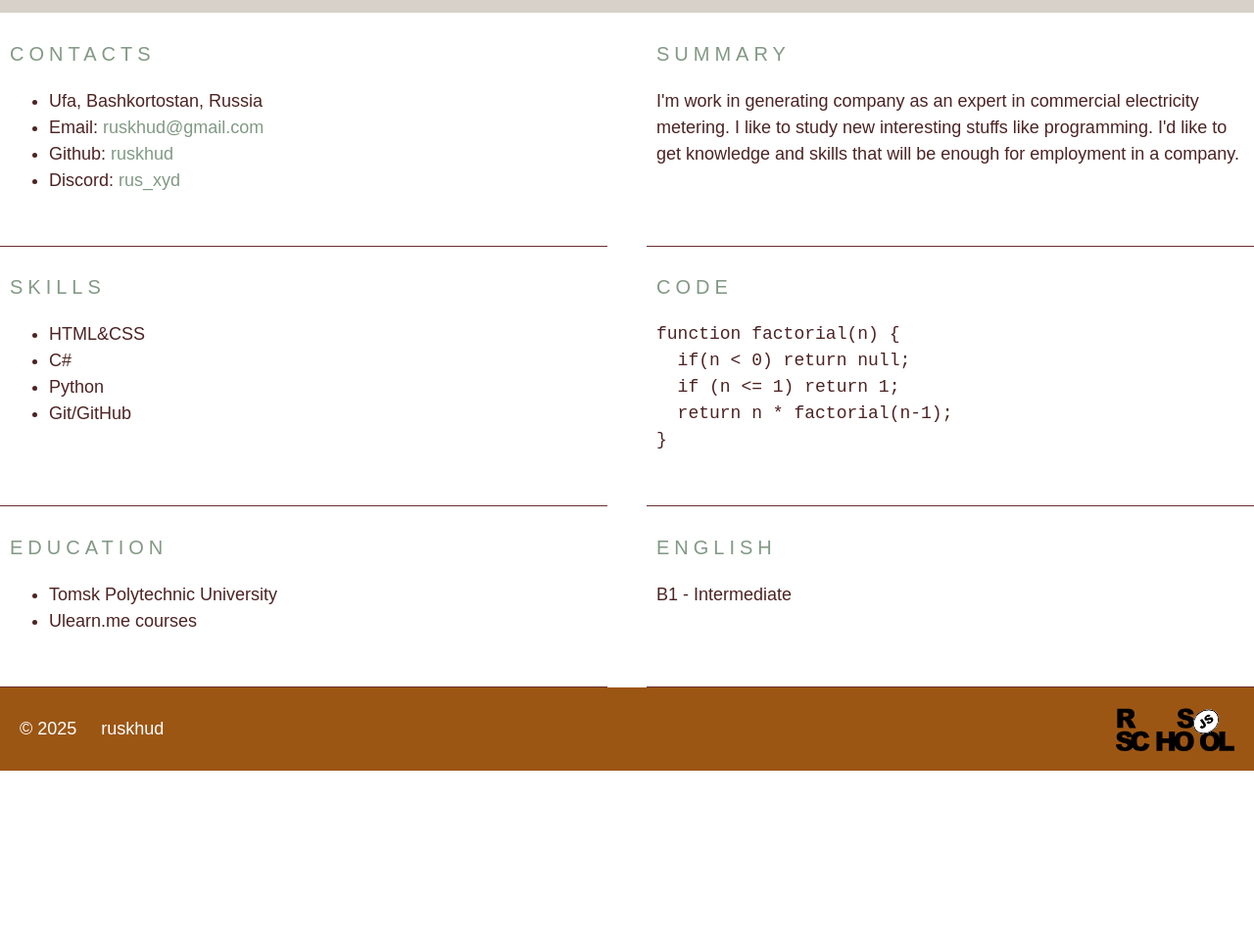
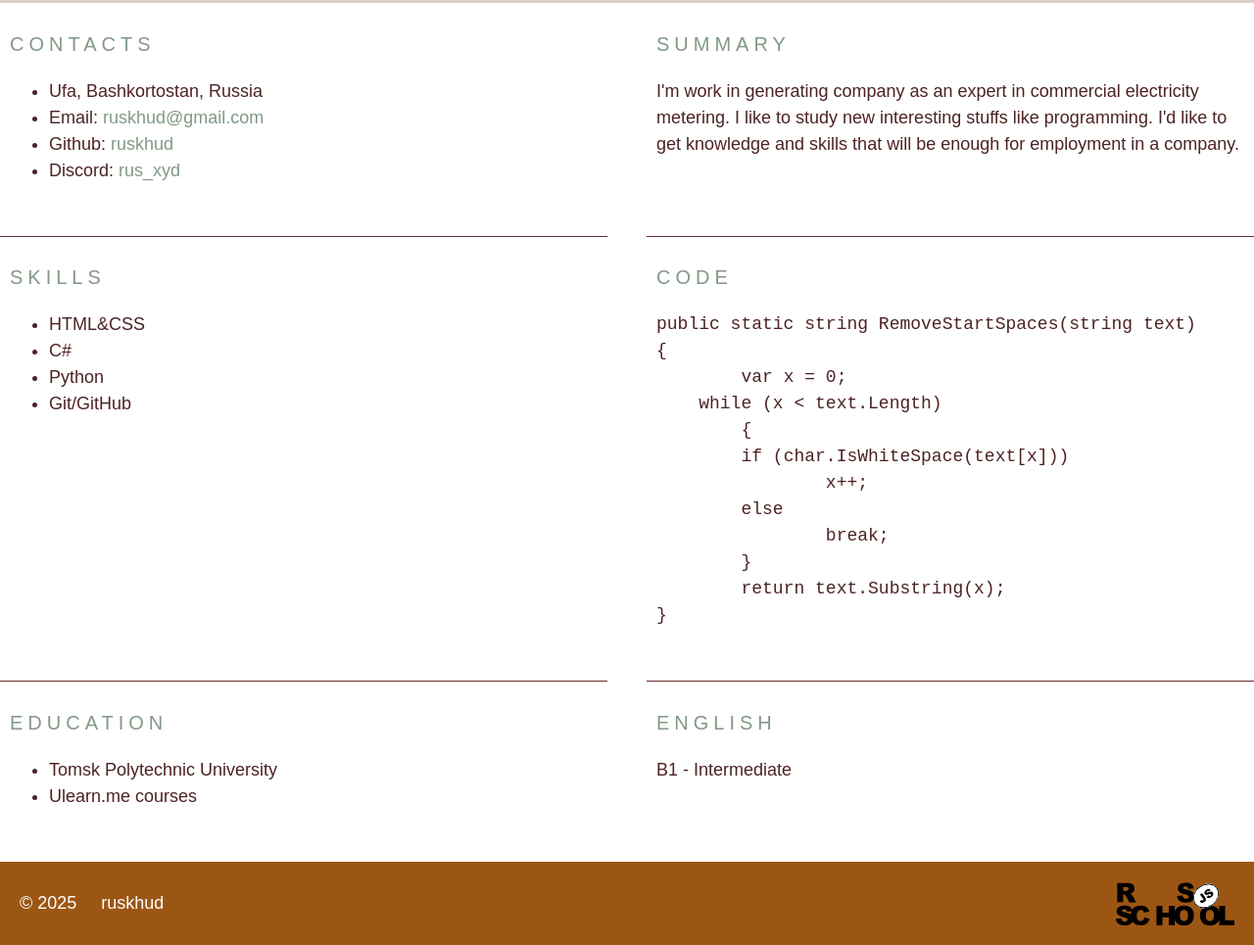
Before and after one commit to ruskhud/rsschool-cv, a plain HTML site: page index.html in a window 1280 px wide. Shown: the part 373-1338 px from the top of the page at 98% size. Before the commit the page ends 1160 px from the top, so only its background shows below. Drawn offline with Linux system fonts and the light colour scheme.

Commit message:
fix: update CV project

```diff
--- a/index.html
+++ b/index.html
@@ -36,7 +36,7 @@
     <main class="main">
       <div class="container main-container">
         <section class="section section-profile" id="profile">
-          <img src="./assets/img/ava.gif" alt="" class="section-profile-logo">
+          <img src="./assets/img/ava.gif" class="section-profile-logo" alt="Аватар создателя">
           <div class="section-profile-title">
             <h1 class="main-title">Ruslan Khudaiberdin</h1>
             <h3 class="section-subtitle">Junior Front-End Developer</h3>
@@ -80,20 +80,27 @@
         </section>
         <section class="section" id="code">
           <h2 class="section-title">Code</h2>
-          <pre class="pre"><code>function factorial(n) {
-  if(n &lt; 0) return null;
-  if (n &lt;= 1) return 1;
-  return n * factorial(n-1);
+          <pre class="pre"><code>public static string RemoveStartSpaces(string text)
+{
+	var x = 0;
+    while (x < text.Length)
+	{
+    	if (char.IsWhiteSpace(text[x]))
+        	x++;
+        else
+        	break;
+	}
+	return text.Substring(x);
 }</code></pre>
         </section>
-        <section class="section" id="education">
+        <section class="section section-education" id="education">
           <h2 class="section-title">Education</h2>
           <ul class="section-list">
             <li class="section-item">Tomsk Polytechnic University</li>
             <li class="section-item">Ulearn.me courses</li>
           </ul>
         </section>
-        <section class="section" id="english">
+        <section class="section section-english" id="english">
           <h2 class="section-title">English</h2>
           <p>B1 - Intermediate</p>
         </section>
@@ -107,7 +114,7 @@
             >ruskhud</a
           >
         </div>
-        <a href="https://rs.school/js/" class="rss"></a>
+        <a href="https://rs.school/courses/javascript-ru" class="rss"></a>
       </div>
     </footer>
   </body>
--- a/style.css
+++ b/style.css
@@ -4,17 +4,18 @@
 }
 
 body {
+      display: flex;
+      flex-direction: column;
+      justify-content: space-between;
+      min-width: 320px;
+      min-height: 100vh;
+      margin: 0;
+      padding: 0;
       font-family: "Roboto_Condensed-Thin.ttf", sans-serif;
       font-size: 18px;
       font-weight: 400;
       line-height: 1.5;
       color: #4d2323;
-      min-height: 100vh;
-      margin: 0;
-      padding: 0;
-      display: flex;
-      flex-direction: column;
-      justify-content: space-between;
 }
 
 * {
@@ -85,12 +86,17 @@ body {
   border-bottom: 1px solid #672f2f;
 }
 
+.section-education,
+.section-english {
+  border-bottom: 0;
+}
+
 .section-profile {
   display: flex;
   justify-content: space-around;
   width: 100%;
   padding: 50px 30px 35px;
-  border-bottom: 15px solid #d7d1c9;
+  border-bottom: 5px solid #d7d1c9;
 }
 
 .section-profile-title {
@@ -122,7 +128,7 @@ body {
   margin-left: -70px;
   width: 140px;
   height: 2px;
-  background-color: #829985;
+  background-color: #848299;
 }
 
 .section-item a {
@@ -132,7 +138,7 @@ body {
 }
 
 .section-item a:hover {
-  color: #4d2323;
+  color: #20075a;
 }
 
 .section-title {
```
